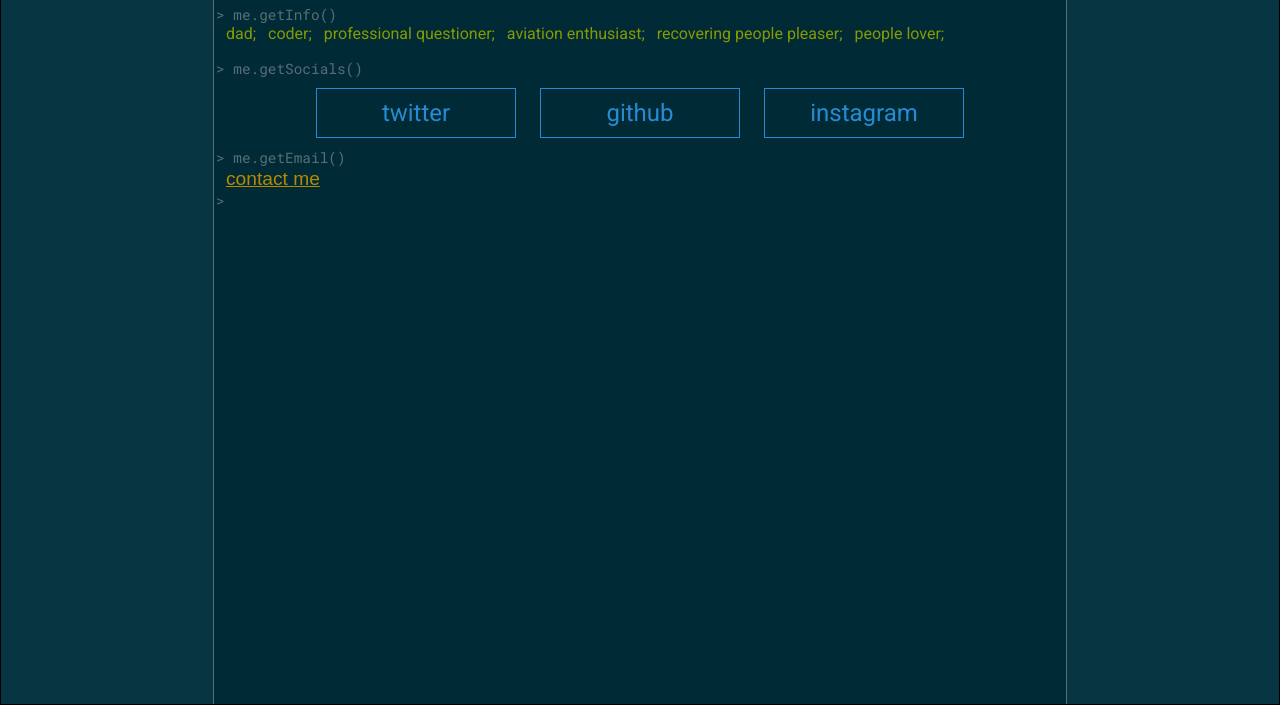
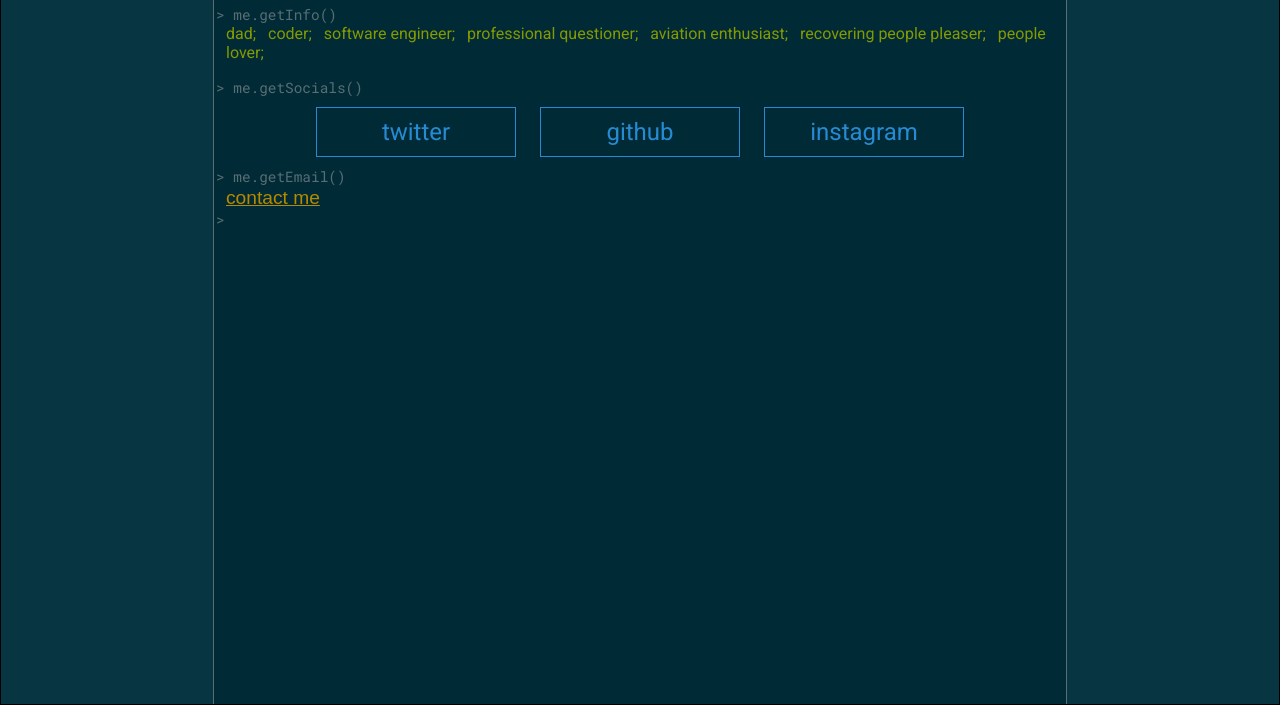
Before and after one commit to shepherdsam/me, a website: page public/index.html in a window 1280 px wide. Shown: the part 95-800 px from the top of the page. Drawn offline with Linux system fonts and the light colour scheme.

Commit message:
Added software engineer to my description.

```diff
--- a/public/index.html
+++ b/public/index.html
@@ -2,7 +2,7 @@
 
 <html>
   <head profile="http://www.w3.org/2005/10/profile">
-    <meta name="description" content="dad; coder; professional questioner; aviation enthusiast; recovering people pleaser; people lover;">
+    <meta name="description" content="dad; coder; software engineer; professional questioner; aviation enthusiast; recovering people pleaser; people lover;">
     <meta name="keywords" content="shepherdsam, sam, shepherd, sam shepherd">
     <meta name="author" content="Sam Shepherd">
     <meta name="viewport" content="width=device-width, initial-scale=1">
@@ -183,7 +183,7 @@
         <div class="code">> me.getName()</div>
         <h1 class="title orange">sam shepherd</h1>
         <div class="code">> me.getInfo()</div>
-        <p class="info green">dad; &nbsp; coder; &nbsp; professional questioner; &nbsp; aviation enthusiast; &nbsp; recovering people pleaser; &nbsp; people lover;</p>
+        <p class="info green">dad; &nbsp; coder; &nbsp; software engineer; &nbsp; professional questioner; &nbsp; aviation enthusiast; &nbsp; recovering people pleaser; &nbsp; people lover;</p>
 
         <div class="code">> me.getSocials()</div>
         <div class="links">
```
